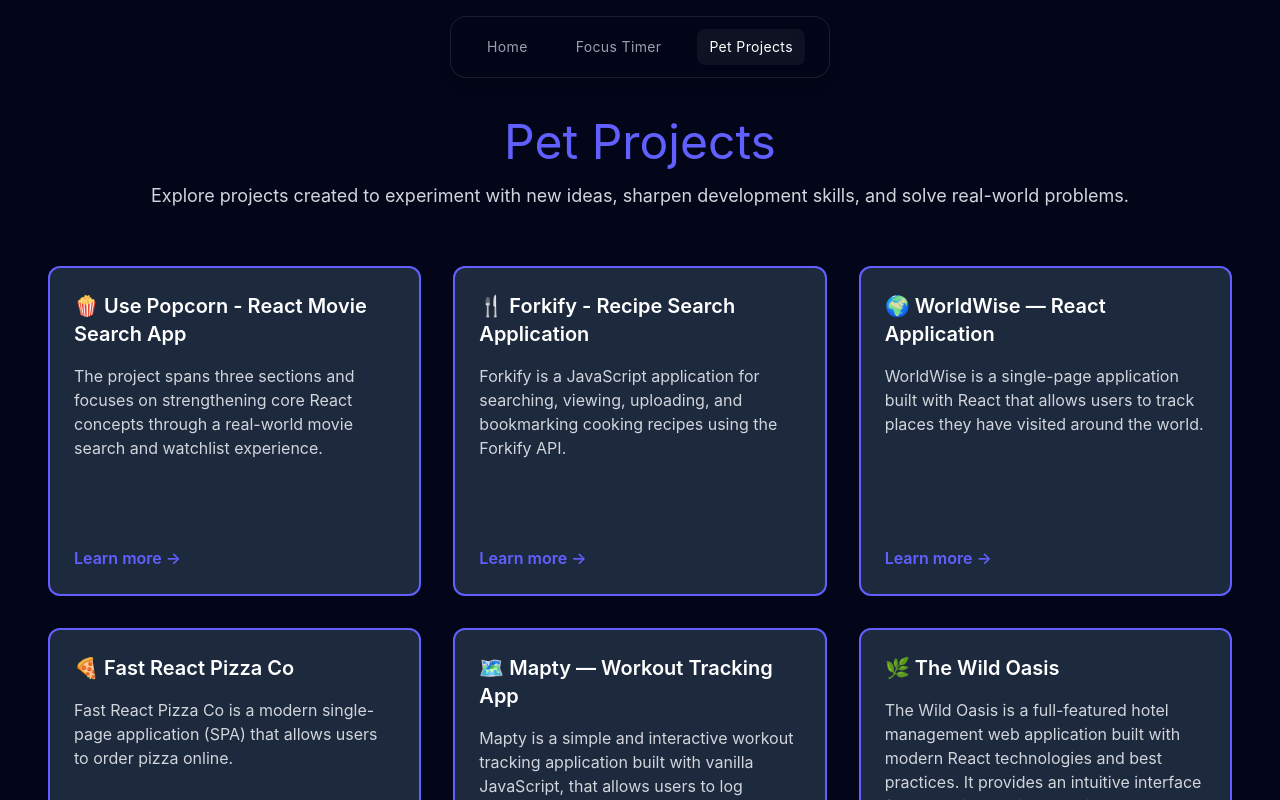
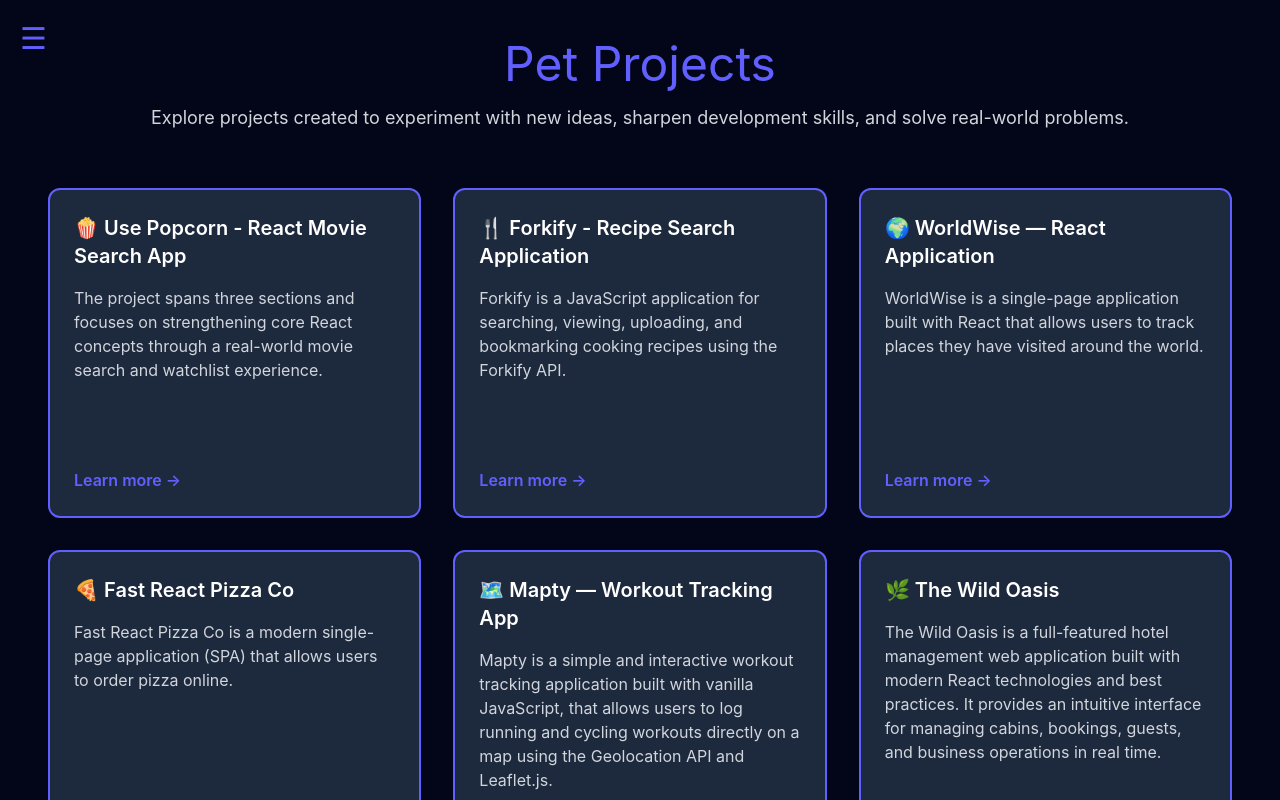
Before and after one commit to RomanIlyuk/The-Focus-Timer, a React (Vite) app: page /pet-projects in a window 1280 px wide. Shown: the top 800 px of the page. Built offline with nearby package versions, Linux system fonts and the light colour scheme.

Commit message:
feat: implement sidebar navigation for different pages

```diff
--- a/src/layout/MainLayout.jsx
+++ b/src/layout/MainLayout.jsx
@@ -1,9 +1,11 @@
-import NavBar from "./NavBar";
+// import NavBar from "./NavBar";
+import Navbar2 from "./Navbar";
 
 function MainLayout({ children }) {
   return (
     <div className="bg-slate-950 min-h-screen">
-      <NavBar />
+      {/* <NavBar /> */}
+      <Navbar2 />
 
       <main>{children}</main>
     </div>
--- a/src/layout/NavBar.jsx
+++ /dev/null
@@ -1,45 +0,0 @@
-import { NavLink } from "react-router";
-
-function NavBar() {
-  const base =
-    "relative text-sm tracking-wide transition-all duration-300 px-3 py-2 rounded-lg";
-
-  const inactive = "text-gray-400 hover:text-white hover:bg-white/5";
-
-  const active = "text-white bg-white/5";
-
-  return (
-    <nav className="sticky top-0 z-50 w-full flex justify-center">
-      <div className="mt-4 flex gap-6 px-6 py-3 rounded-2xl border border-white/10 bg-slate-950/60 backdrop-blur-xl shadow-lg">
-        <NavLink
-          to="/"
-          className={({ isActive }) =>
-            `${base} ${isActive ? active : inactive}`
-          }
-        >
-          Home
-        </NavLink>
-
-        <NavLink
-          to="/focus-timer"
-          className={({ isActive }) =>
-            `${base} ${isActive ? active : inactive}`
-          }
-        >
-          Focus Timer
-        </NavLink>
-
-        <NavLink
-          to="/pet-projects"
-          className={({ isActive }) =>
-            `${base} ${isActive ? active : inactive}`
-          }
-        >
-          Pet Projects
-        </NavLink>
-      </div>
-    </nav>
-  );
-}
-
-export default NavBar;
--- /dev/null
+++ b/src/layout/Navbar.jsx
@@ -0,0 +1,87 @@
+/* eslint-disable no-unused-vars */
+import { useState } from "react";
+import { NavLink } from "react-router";
+
+function Navbar2() {
+  const [isOpen, setIsOpen] = useState(false);
+
+  const handleToggle = () => {
+    setIsOpen((cur) => !cur);
+  };
+
+  return (
+    <>
+      {/* Burger button */}
+      <button
+        onClick={handleToggle}
+        className="fixed top-5 left-5 text-3xl z-[60] text-indigo-500 hover:text-indigo-600 transition"
+      >
+        ☰
+      </button>
+
+      {/* Overlay */}
+      <div
+        onClick={() => setIsOpen(false)}
+        className={`
+          fixed inset-0 bg-black/50 z-[40]
+          transition-opacity duration-300
+          ${isOpen ? "opacity-100 visible" : "opacity-0 invisible"}
+        `}
+      />
+
+      {/* Sidebar */}
+      <aside
+        className={`
+          fixed top-0 left-0 h-full w-72 bg-slate-950 text-teal-200 z-[50]
+          transform transition-transform duration-300 ease-in-out
+          ${isOpen ? "translate-x-0" : "-translate-x-full"}
+        `}
+      >
+        {/* Close button */}
+        <button
+          onClick={() => setIsOpen(false)}
+          className="text-3xl absolute top-4 right-4 text-indigo-500 hover:text-indigo-600 transition"
+        >
+          ✕
+        </button>
+
+        {/* Nav links */}
+        <nav className="flex flex-col gap-5 mt-20 px-6 text-lg">
+          <NavLink
+            to="/"
+            onClick={() => setIsOpen(false)}
+            className="text-indigo-500 hover:text-indigo-600 hover:underline"
+          >
+            Home
+          </NavLink>
+
+          <NavLink
+            to="/focus-timer"
+            onClick={() => setIsOpen(false)}
+            className="text-indigo-500 hover:text-indigo-600 hover:underline"
+          >
+            Focus Timer
+          </NavLink>
+
+          <NavLink
+            to="/pet-projects"
+            onClick={() => setIsOpen(false)}
+            className="text-indigo-500 hover:text-indigo-600 hover:underline"
+          >
+            Pet Projects
+          </NavLink>
+
+          <NavLink
+            to="/meal-planner"
+            onClick={() => setIsOpen(false)}
+            className="text-indigo-500 hover:text-indigo-600 hover:underline"
+          >
+            Meal planner
+          </NavLink>
+        </nav>
+      </aside>
+    </>
+  );
+}
+
+export default Navbar2;
```
